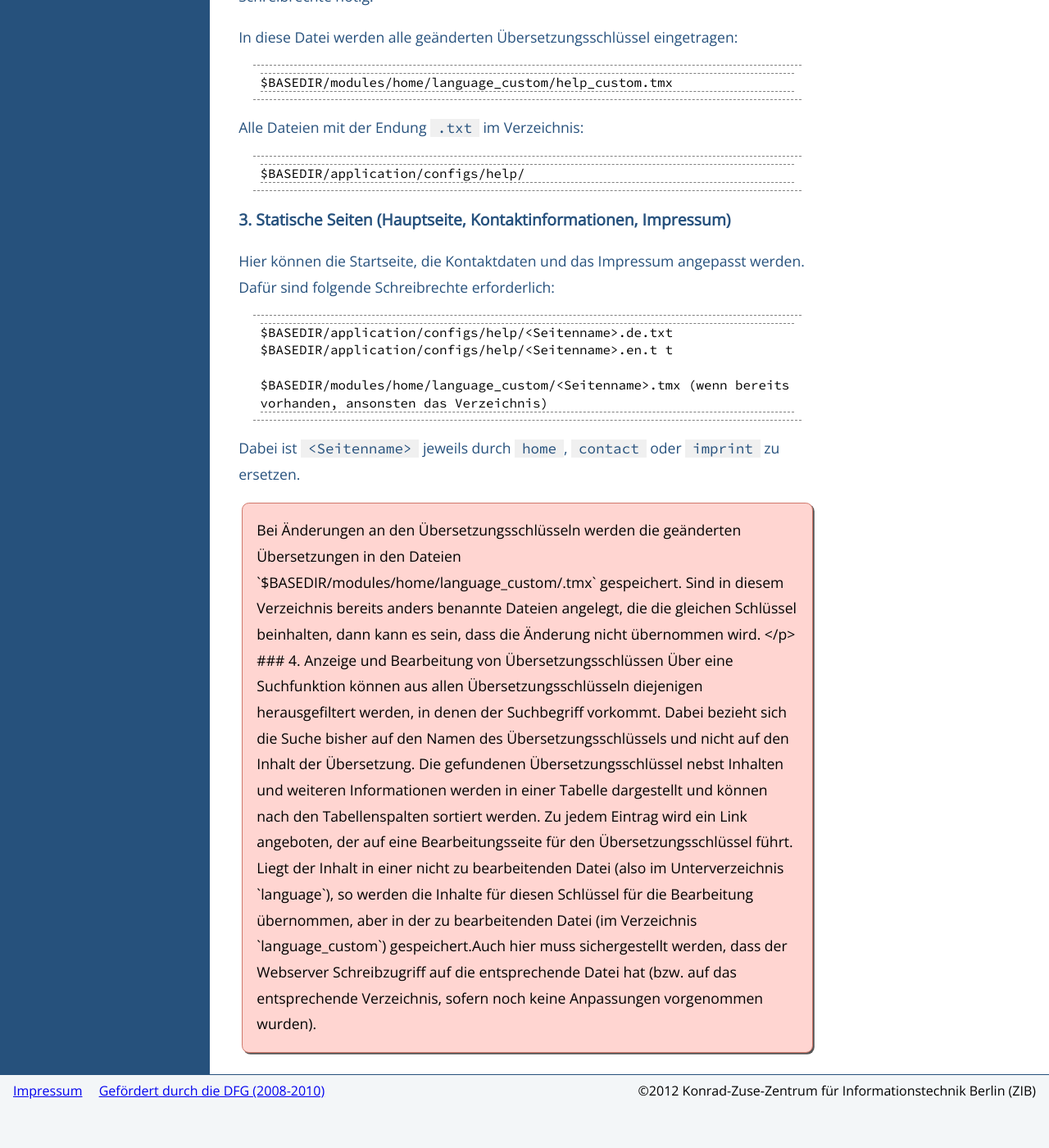
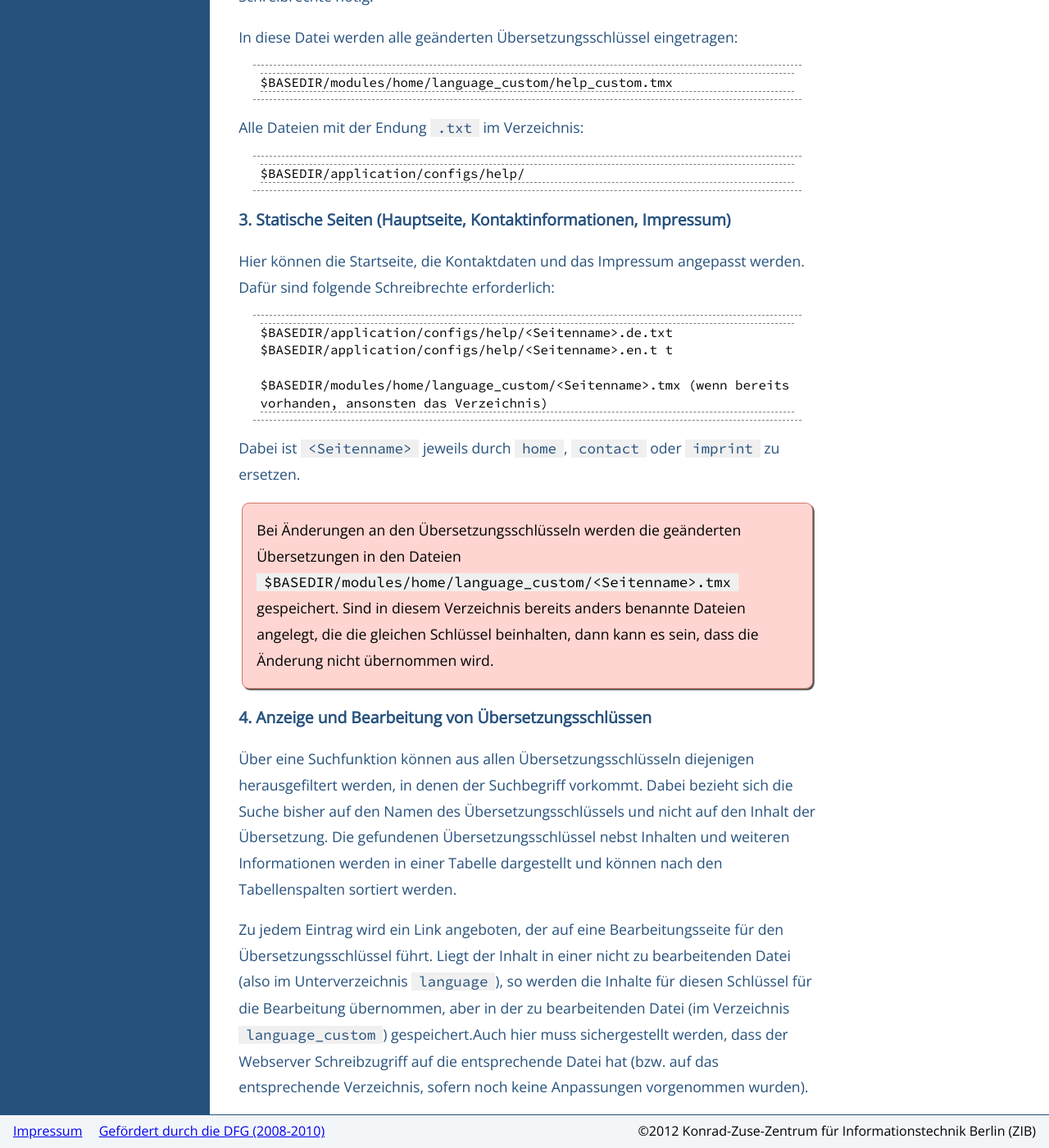
Before and after one commit to OPUS4/userdoc, a Jekyll site: the page built from configext/translations.md, in a window 1280 px wide and 1400 px high, scrolled down 3422 px. Shown: the whole window at 82% size. Built offline with Jekyll 4.4.1, drawn with Linux system fonts in a browser that asks for light colours; before the commit the page ends 4773 px from its top, so only the background shows below that.

Commit message:
#17 Formatierung gefixt.

```diff
--- a/configext/translations.md
+++ b/configext/translations.md
@@ -134,7 +134,7 @@ Dafür sind folgende Schreibrechte erforderlich:
 
 Dabei ist `<Seitenname>` jeweils durch `home`, `contact` oder `imprint` zu ersetzen.
 
-<p class="warning">
+<p class="warning" markdown="1">
 Bei Änderungen an den Übersetzungsschlüsseln werden die geänderten Übersetzungen in den
 Dateien `$BASEDIR/modules/home/language_custom/<Seitenname>.tmx` gespeichert.
 Sind in diesem Verzeichnis bereits anders benannte Dateien angelegt, die die gleichen Schlüssel
```
